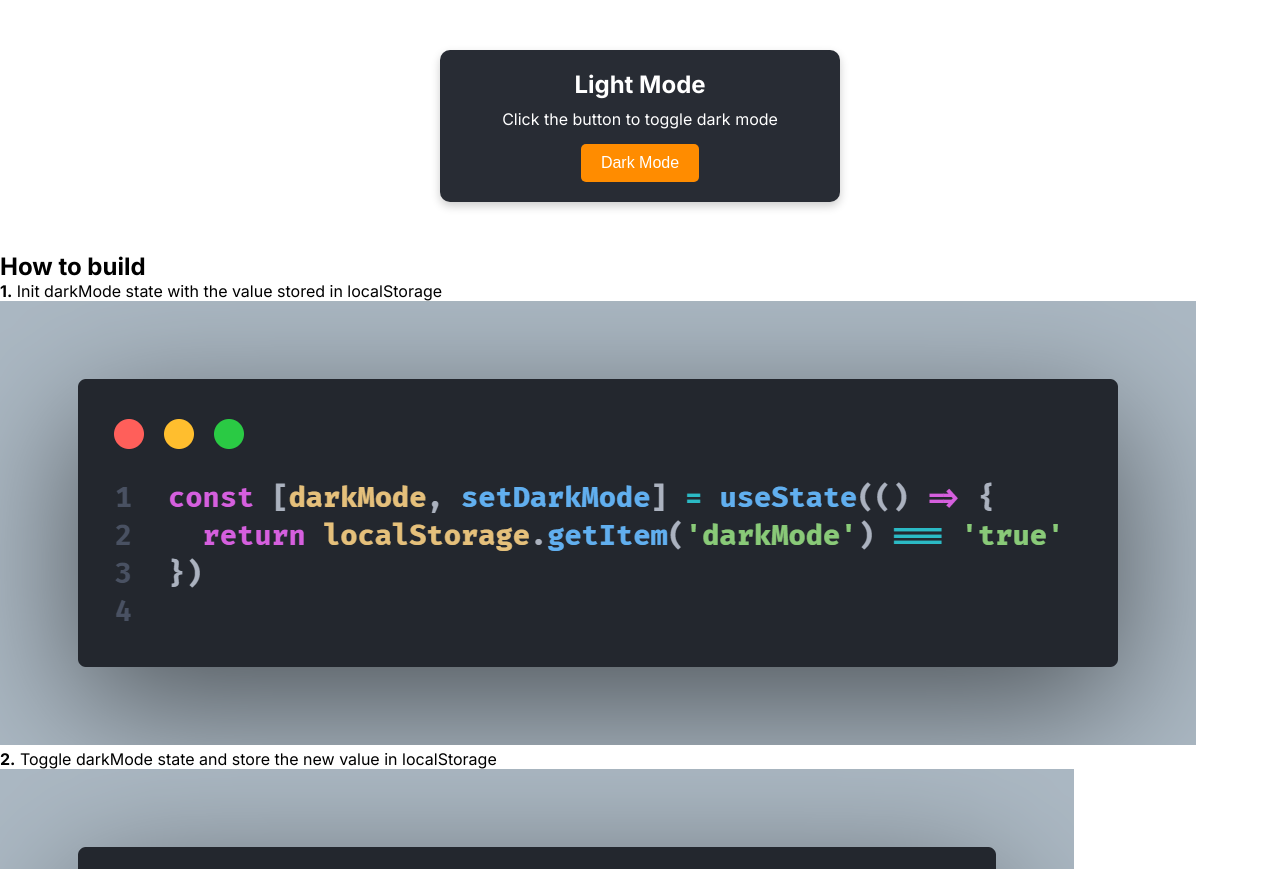
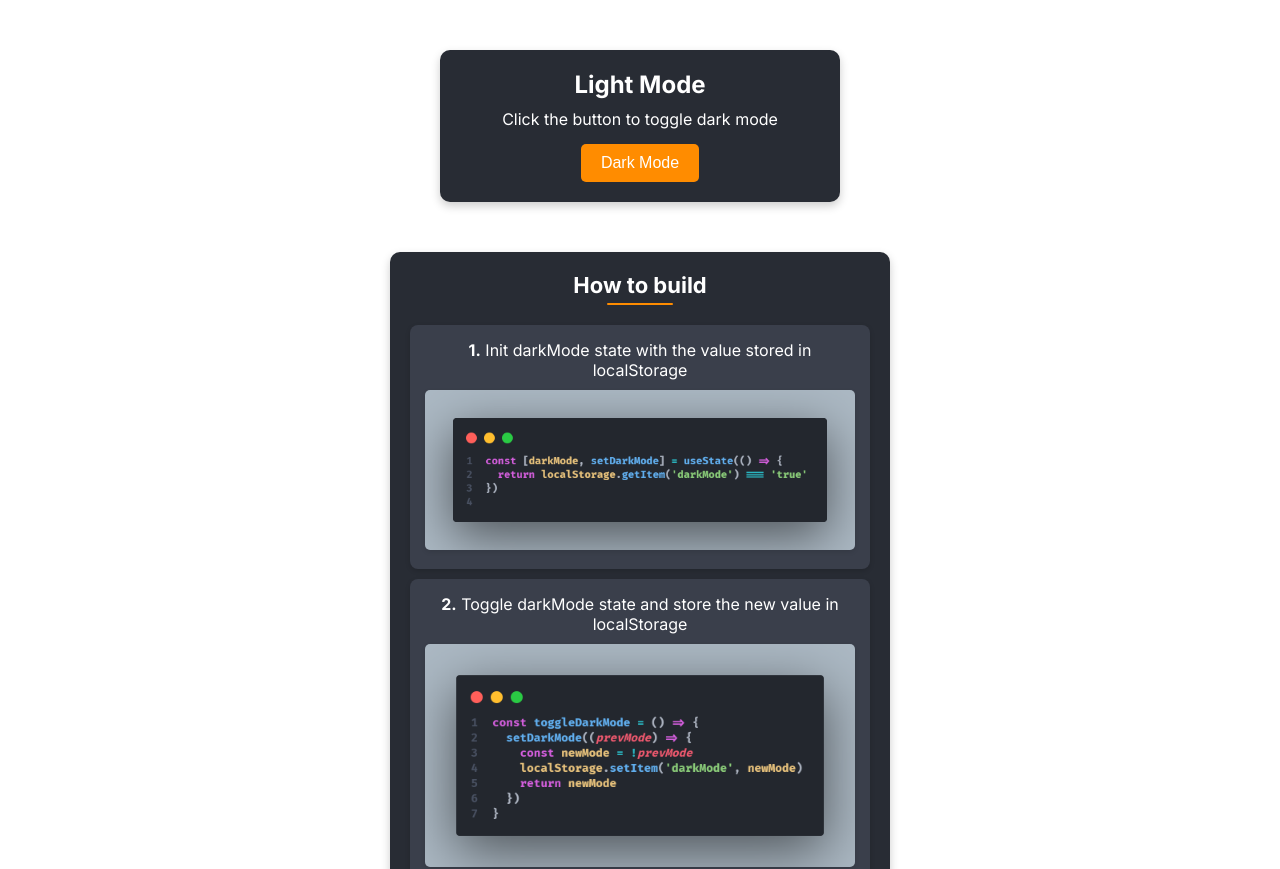
Before and after one commit to Espadv69/useState-Advanced, a React (Vite) app in the folder DarkModeStorage/: page / in a window 1280 px wide. Shown: the top 869 px of the page. Built offline with nearby package versions, Linux system fonts and the light colour scheme; the HTML template or start-up script is replaced by a standard one.

Commit message:
Add CSS styles for Explanation component to enhance visual presentation

```diff
--- a/DarkModeStorage/src/components/Explanation/Explanation.css
+++ b/DarkModeStorage/src/components/Explanation/Explanation.css
@@ -0,0 +1,91 @@
+.explanation {
+  max-width: 500px;
+  margin: 30px auto;
+  padding: 20px;
+  text-align: center;
+  background-color: #282c34;
+  color: white;
+  border-radius: 10px;
+  box-shadow: 0 4px 10px rgba(0, 0, 0, 0.2);
+  transition: transform 0.3s ease-in-out;
+}
+
+.explanation:hover {
+  transform: scale(1.02);
+}
+
+.explanation h2 {
+  font-size: 22px;
+  margin-bottom: 15px;
+  position: relative;
+  display: inline-block;
+  padding-bottom: 5px;
+}
+
+.explanation h2::after {
+  content: "";
+  display: block;
+  width: 50%;
+  height: 2px;
+  background-color: #ff8c00;
+  margin: 5px auto 0;
+  border-radius: 5px;
+}
+
+.ul__explanation {
+  list-style: none;
+  padding: 0;
+}
+
+.li__explanation {
+  background-color: #3a3f4b;
+  padding: 15px;
+  margin-bottom: 10px;
+  border-radius: 8px;
+  box-shadow: 0 2px 5px rgba(0, 0, 0, 0.15);
+  transition: transform 0.2s ease-in-out, background-color 0.3s;
+}
+
+.li__explanation:hover {
+  transform: scale(1.02);
+  background-color: #464b58;
+}
+
+.li__explanation p {
+  font-size: 16px;
+  margin-bottom: 10px;
+  transition: color 0.3s ease-in-out;
+}
+
+.li__explanation:hover p {
+  color: #ff8c00;
+}
+
+.li__explanation img {
+  width: 100%;
+  max-width: 100%;
+  height: auto;
+  border-radius: 5px;
+  box-shadow: 0 2px 5px rgba(0, 0, 0, 0.1);
+  transition: transform 0.2s ease-in-out;
+}
+
+.li__explanation:hover img {
+  transform: scale(1.05);
+}
+
+/* 📱 Adaptación a móviles */
+@media (max-width: 600px) {
+  .explanation {
+    max-width: 90%;
+    padding: 15px;
+  }
+
+  .li__explanation {
+    padding: 10px;
+  }
+
+  .li__explanation p {
+    font-size: 14px;
+  }
+}
```
